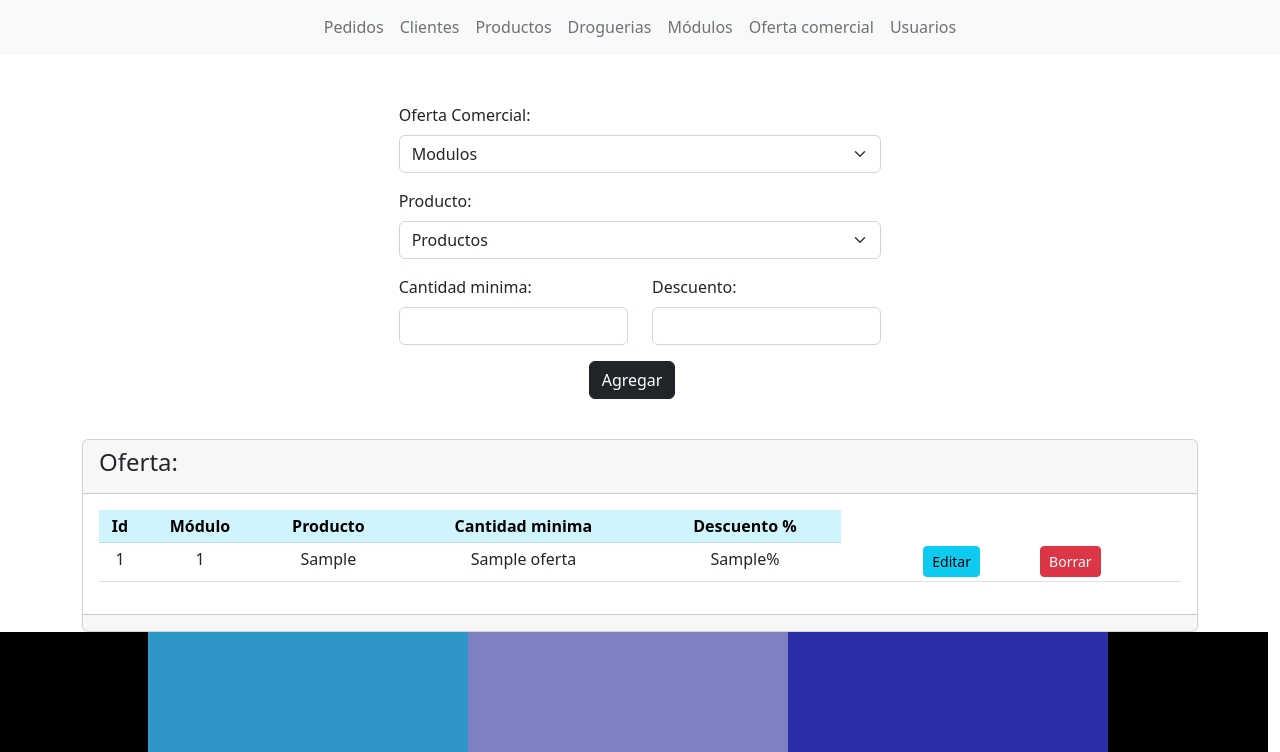
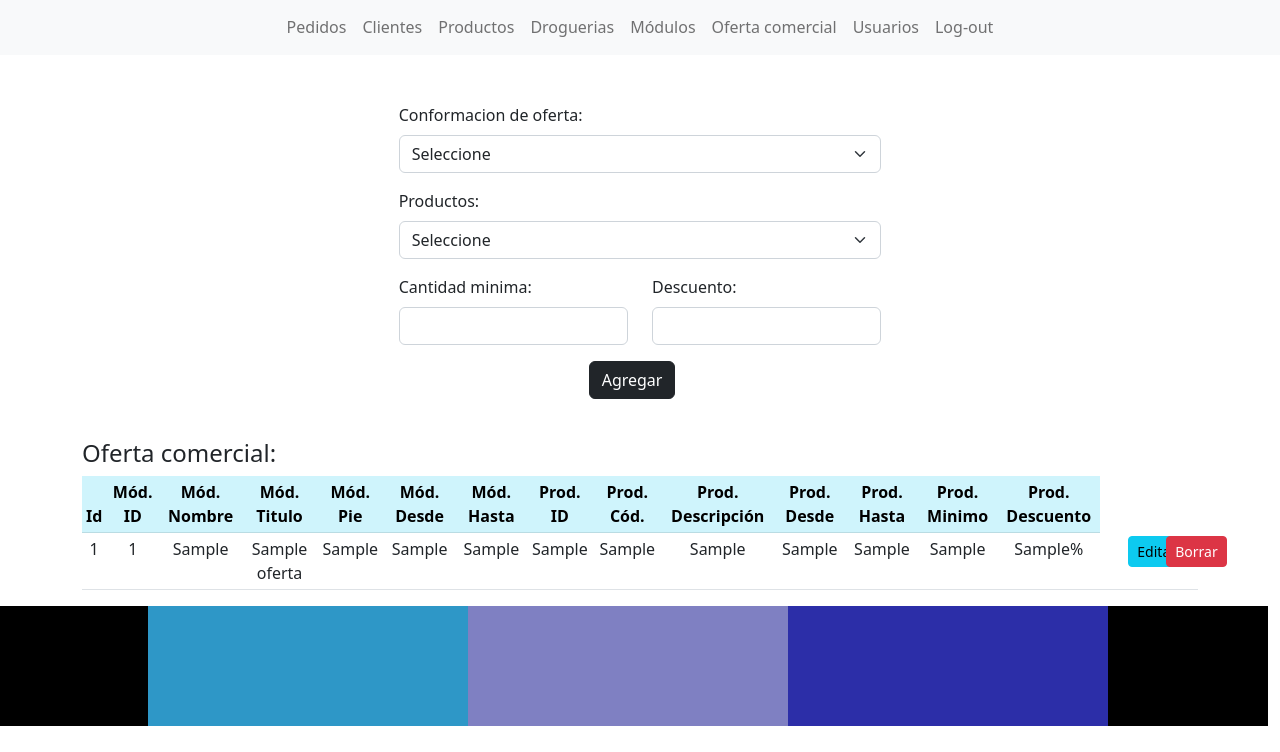
Before and after one commit to javierNuez/SITIOBETA, a Flask app: page /admin/ofertas in a window 1280 px wide. Shown: the part 331-1083 px from the top of the page. After the commit the page ends 1057 px from the top, so only its background shows below. Run offline with Flask 2, Linux system fonts and the light colour scheme; tables that the repository leaves empty or names only in its code hold one stand-in row (values such as "Sample post").

Commit message:
Se unifico tablas de modulos y productos

```diff
--- a/app.py
+++ b/app.py
@@ -1,4 +1,6 @@
 
+from audioop import add
+from lib2to3.pytree import convert
 from flask import Flask
 from flask import render_template, request, redirect, flash
 from flaskext.mysql import MySQL
@@ -54,12 +56,15 @@ def admin_ofertas_guardar():
     _producto = request.form['txtProducto']
     _minima = request.form['txtMinima']
     _descuento = request.form['txtDescuento']
-
+    datos_modulo = [_modulo.split('#')]
+    datos_producto = [_producto.split('#')]
     if _modulo == '' or _producto == '' or _minima == '' or _descuento == '':
         flash('¡Por favor llenar todos los campos!')
         return redirect('/admin/ofertas')
-    sql = "INSERT INTO `ofertas` (`id_o`, `o_modulo`, `o_producto`, `o_minima`, `o_descuento`) VALUES (NULL, %s,%s,%s,%s);"
-    datos = (_modulo, _producto, _minima, _descuento)
+    sql = "INSERT INTO `ofertas` (`id_o`, `o_modulo`,`o_mod_nom`,`o_mod_tit`,`o_mod_pie`,`o_mod_d`,`o_mod_h`, `o_producto`,`o_prod_cod`,`o_prod_des`,`o_prod_d`,`o_prod_h`, `o_minima`, `o_descuento`) VALUES (NULL, %s,%s,%s,%s,%s,%s,%s,%s,%s,%s,%s,%s,%s);"
+    datos = (datos_modulo[0][0], datos_modulo[0][1], datos_modulo[0][2], datos_modulo[0][3], datos_modulo[0][4], datos_modulo[0][5],
+             datos_producto[0][0], datos_producto[0][1], datos_producto[0][2], datos_producto[0][3], datos_producto[0][4], _minima, _descuento)
+    print(datos)
 
     conexion = mysql.connect()
     cursor = conexion.cursor()
@@ -76,13 +81,11 @@ def admin_ofertas():
     cursor.execute("SELECT * FROM `ofertas`;")
     ofertas = cursor.fetchall()
     conexion.commit()
-    conexion = mysql.connect()
-    cursor = conexion.cursor()
+
     cursor.execute("SELECT * FROM `modulos`;")
     modulos = cursor.fetchall()
     conexion.commit()
-    conexion = mysql.connect()
-    cursor = conexion.cursor()
+
     cursor.execute("SELECT * FROM `productos`;")
     productos = cursor.fetchall()
     conexion.commit()
@@ -94,11 +97,22 @@ def admin_ofertas():
 def admin_ofertas_update(id):
     conexion = mysql.connect()
     cursor = conexion.cursor()
-    cursor.execute("SELECT * FROM `ofertas` WHERE id_o=%s;", (id))
+    cursor.execute(
+        "SELECT o_modulo, o_producto, o_minima, o_descuento FROM `ofertas` WHERE id_o=%s;", (id))
     ofertas = cursor.fetchall()
     conexion.commit()
+    conexion = mysql.connect()
+    cursor = conexion.cursor()
+    cursor.execute("SELECT * FROM `modulos` WHERE id_m=%s;", (id))
+    modulos = cursor.fetchall()
+    conexion.commit()
+    conexion = mysql.connect()
+    cursor = conexion.cursor()
+    cursor.execute("SELECT * FROM `productos` WHERE id_p=%s;", (id))
+    productos = cursor.fetchall()
+    conexion.commit()
 
-    return render_template('admin/editarOferta.html', ofertas=ofertas)
+    return render_template('admin/editarOferta.html', ofertas=ofertas, modulos=modulos, productos=productos)
 
 
 # funciones de usuarios:
@@ -539,4 +553,4 @@ def admin_modulos_update(id):
 
 
 if __name__ == '__main__':
-    app.run(debug=True)
+    app.run(host="89.0.0.28", port=8000, debug=True)
--- a/templates/admin/cabecera.html
+++ b/templates/admin/cabecera.html
@@ -28,6 +28,7 @@
       <a class="nav-item nav-link" href="modulos">Módulos</a>
       <a class="nav-item nav-link" href="ofertas">Oferta comercial</a>
       <a class="nav-item nav-link" href="usuarios">Usuarios</a>
+      <a class="nav-item nav-link" href="/">Log-out</a>
 
     </div>
   </nav>
--- a/templates/admin/ofertas.html
+++ b/templates/admin/ofertas.html
@@ -21,11 +21,13 @@
 
                         </div>
                         <div class="col-8">
-                            <label for="" class="form-label">Oferta Comercial:</label>
+                            <label for="" class="form-label">Conformacion de oferta:</label>
                             <select class="form-select" aria-label="Oferta comercial vigente" name="txtModulo">
-                                <option selected>Modulos</option>
+                                <option selected>Seleccione</option>
                                 {% for modulo in modulos %}
-                                <option value="{{modulo[1]}}">{{modulo[1]}}: {{modulo[4]}} al {{modulo[5]}}
+                                <option
+                                    value="{{modulo[0]}}#{{modulo[1]}}#{{modulo[2]}}#{{modulo[3]}}#{{modulo[4]}}#{{modulo[5]}}">
+                                    {{modulo[1]}}
                                 </option>
                                 {% endfor %}
                             </select>
@@ -41,19 +43,20 @@
 
                         </div>
                         <div class="col-8">
-                            <label for="" class="form-label">Producto:</label>
-                            <select class="form-select" aria-label="Oferta comercial vigente" name="txtProducto">
-                                <option selected>Productos</option>
+                            <label for="txtProducto" class="form-label">Productos:</label>
+                            <select class="form-select" aria-label="txtProducto" name="txtProducto">
+                                <option selected>Seleccione</option>
                                 {% for producto in productos %}
-                                <option value="{{producto[1]}}
-                                {{producto[2]}}">
-                                    {{producto[2]}}: {{producto[3]}} {{producto[4]}}
+                                <option
+                                    value="{{producto[0]}}#{{producto[1]}}#{{producto[2]}}#{{producto[3]}}#{{producto[4]}}">
+                                    {{producto[2]}}
                                 </option>
                                 {% endfor %}
                             </select>
                         </div>
                         <div class="col-2">
 
+                        </div>
                     </div>
                 </div>
             </div>
@@ -85,17 +88,16 @@
                     </div>
                 </div>
             </div>
-            </div>
         </form>
     </div>
+
+
     <div class="col-2"></div>
 </div>
 <br>
-<div class="card-body">
 
-    <div class="card">
 <div class="card-header">
-            <h4>Oferta:</h4>
+    <h4>Oferta comercial:</h4>
 </div>
 <div class="card-body">
 
@@ -104,10 +106,19 @@
             <tr>
                 <!--<th scope="col" class="table-info">#</th>-->
                 <th style="text-align: center;" scope="col" class="table-info">Id</th>
-                        <th style="text-align: center;" scope="col" class="table-info">Módulo</th>
-                        <th style="text-align: center;" scope="col" class="table-info">Producto</th>
-                        <th style="text-align: center;" scope="col" class="table-info">Cantidad minima</th>
-                        <th style="text-align: center;" scope="col" class="table-info">Descuento %</th>
+                <th style="text-align: center;" scope="col" class="table-info">Mód. ID</th>
+                <th style="text-align: center;" scope="col" class="table-info">Mód. Nombre</th>
+                <th style="text-align: center;" scope="col" class="table-info">Mód. Titulo</th>
+                <th style="text-align: center;" scope="col" class="table-info">Mód. Pie</th>
+                <th style="text-align: center;" scope="col" class="table-info">Mód. Desde</th>
+                <th style="text-align: center;" scope="col" class="table-info">Mód. Hasta</th>
+                <th style="text-align: center;" scope="col" class="table-info">Prod. ID</th>
+                <th style="text-align: center;" scope="col" class="table-info">Prod. Cód.</th>
+                <th style="text-align: center;" scope="col" class="table-info">Prod. Descripción</th>
+                <th style="text-align: center;" scope="col" class="table-info">Prod. Desde</th>
+                <th style="text-align: center;" scope="col" class="table-info">Prod. Hasta</th>
+                <th style="text-align: center;" scope="col" class="table-info">Prod. Minimo</th>
+                <th style="text-align: center;" scope="col" class="table-info">Prod. Descuento</th>
             </tr>
         </thead>
 
@@ -121,7 +132,16 @@
                 <td id="" align="center">{{oferta[1]}}</td>
                 <td id="" align="center">{{oferta[2]}}</td>
                 <td id="" align="center">{{oferta[3]}}</td>
-                        <td id="" align="center">{{oferta[4]}}%</td>
+                <td id="" align="center">{{oferta[4]}}</td>
+                <td id="" align="center">{{oferta[5]}}</td>
+                <td id="" align="center">{{oferta[6]}}</td>
+                <td id="" align="center">{{oferta[7]}}</td>
+                <td id="" align="center">{{oferta[8]}}</td>
+                <td id="" align="center">{{oferta[9]}}</td>
+                <td id="" align="center">{{oferta[10]}}</td>
+                <td id="" align="center">{{oferta[11]}}</td>
+                <td id="" align="center">{{oferta[12]}}</td>
+                <td id="" align="center">{{oferta[13]}}%</td>
 
 
 
@@ -130,8 +150,8 @@
                     <div class="row">
                         <div class="col-2"></div>
                         <div class="col-4">
-                                    <a class="btn btn-info btn-sm" href="/admin/editarOfertas/{{oferta[0]}}"
-                                        role="button" style="display:center;">Editar</a>
+                            <a class="btn btn-info btn-sm" href="/admin/editarOfertas/{{oferta[0]}}" role="button"
+                                style="display:center;">Editar</a>
                         </div>
                         <div class="col-4">
                             <form action="/admin/ofertas/borrar" method="post">
@@ -151,9 +171,9 @@
 <div class="card-footer text-muted">
 
 </div>
-    </div>
 
-</div>
+
+
 
 
 
--- a/templates/sitio/index.html
+++ b/templates/sitio/index.html
@@ -6,7 +6,7 @@
         <hr class="my-2">
         <p>Laboratorios Beta SA</p>
         <p class="lead">
-                <a class="btn btn-primary btn-mg" href="/admin" role="button" style="display:center;">Loguin</a>
+            <a class="btn btn-primary btn-mg" href="/admin" role="button" style="display:center;">Log-in</a>
         </p>
     </div>
 </div>
```
Also changed, not shown: templates/admin/algo.html (+53 -0 lines), templates/admin/editarOferta.html (+9 -10 lines), templates/admin/editarProducto.html (+17 -8 lines). Lines whose indentation alone changed are shown as unchanged.
